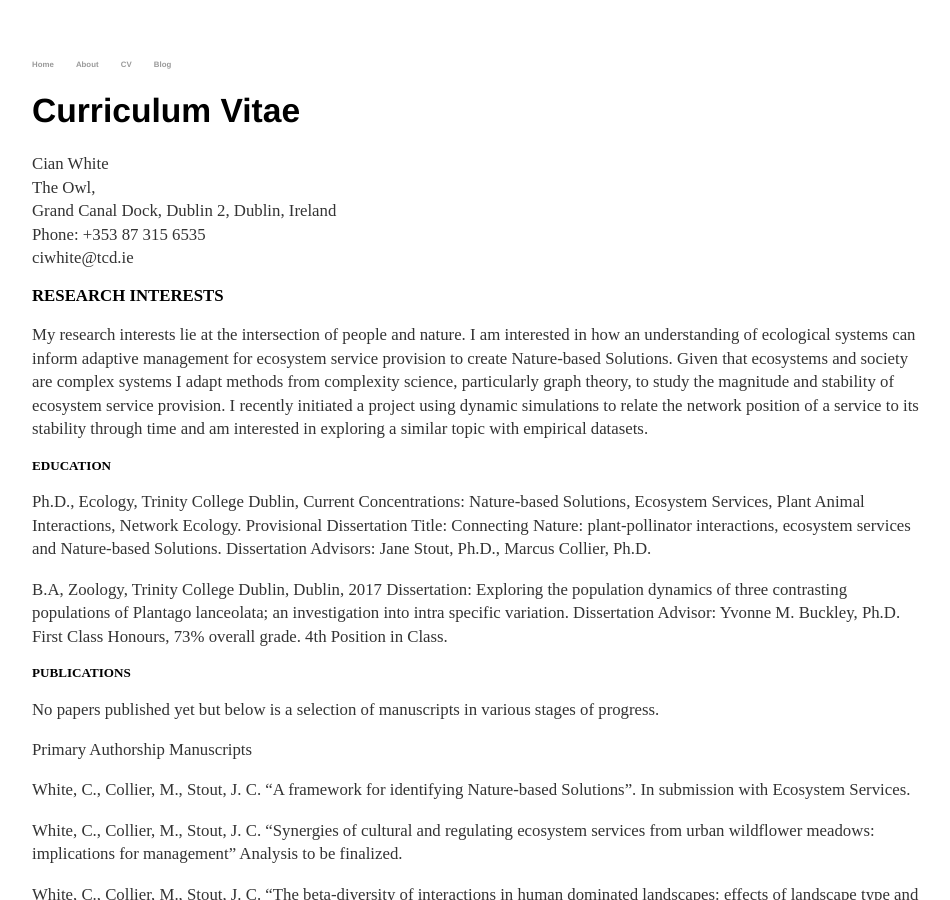
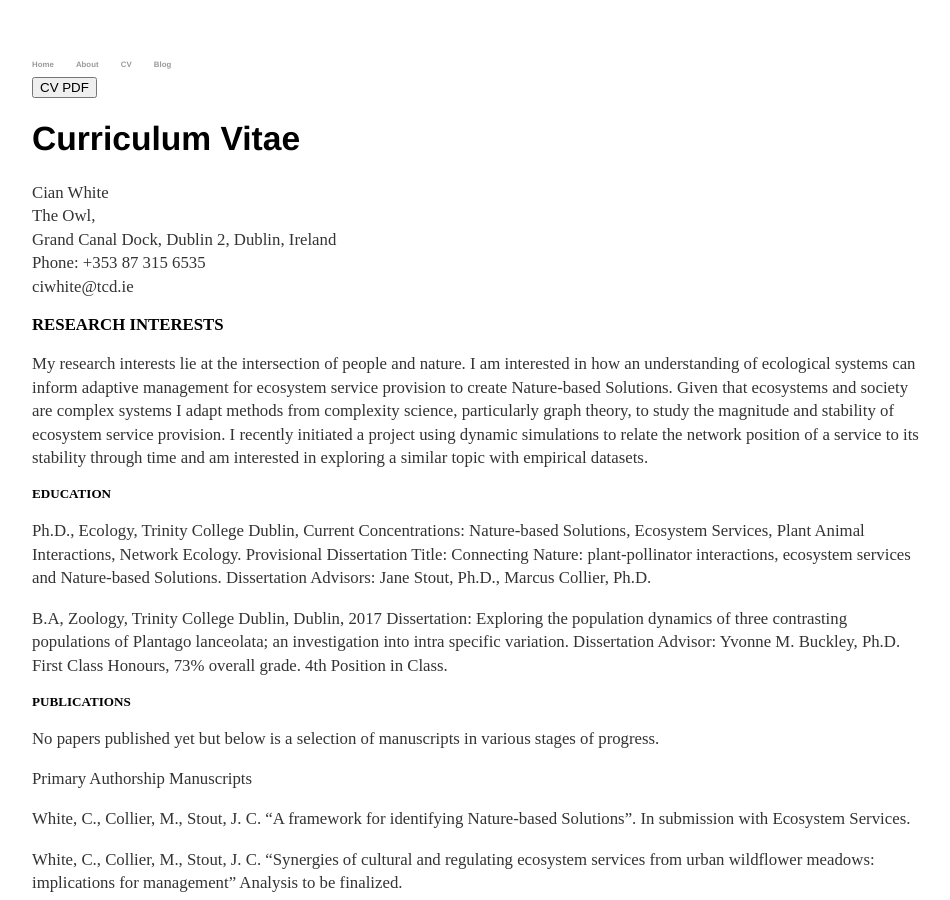
Before and after one commit to ciwhite/ciwhite.github.io, a Jekyll site: the page built from cv/cv.md, in a window 1280 px wide and 900 px high. Shown: the whole window, without its empty margins (160-1110 px from the left). Built offline with Jekyll 4.4.1, drawn with Linux system fonts in a browser that asks for light colours.

Commit message:
Update cv.html

```diff
--- a/_layouts/cv.html
+++ b/_layouts/cv.html
@@ -13,6 +13,7 @@
 	        		<li><a href="/cv/">CV</a></li>
 	        		<li><a href="/blog">Blog</a></li>
 	    		</ul>
+				<button>CV PDF</button>
 			</nav>
 			<div class="container">
 
```
